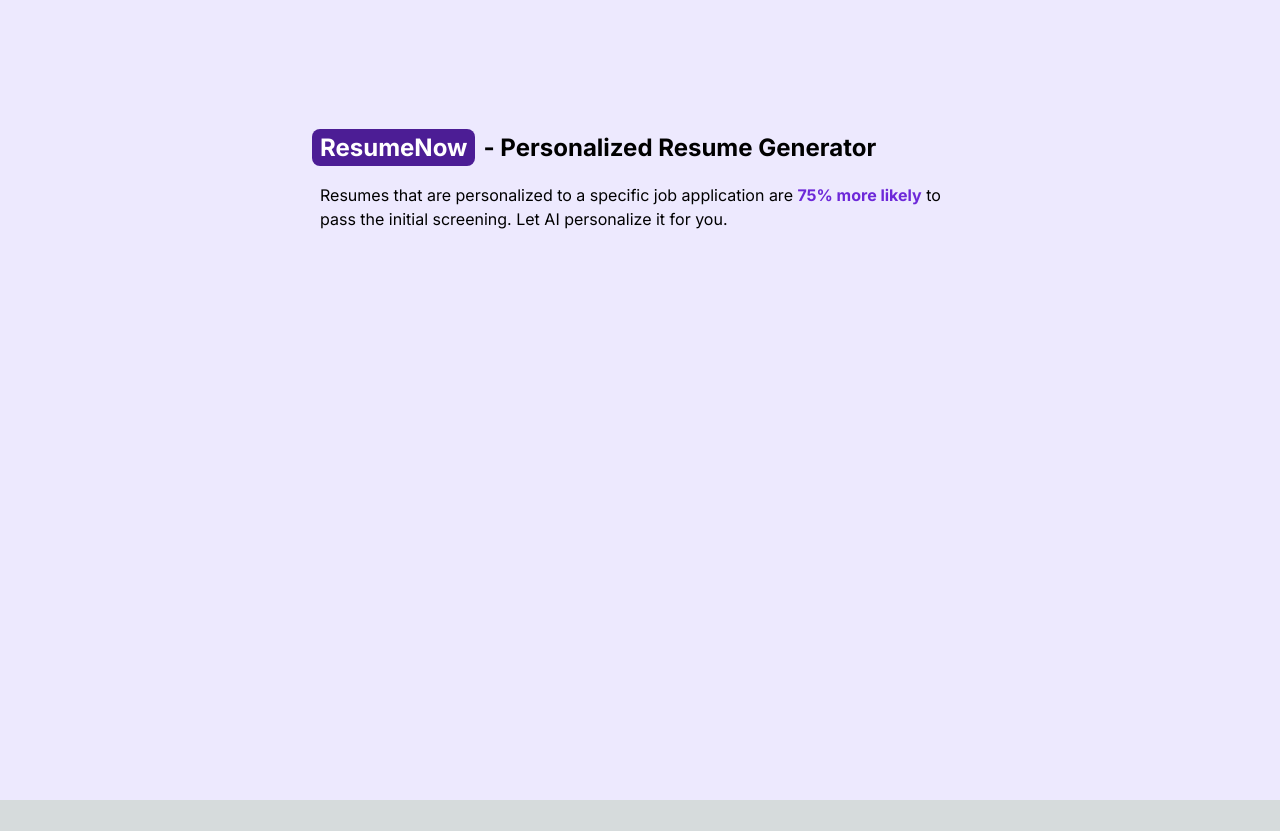
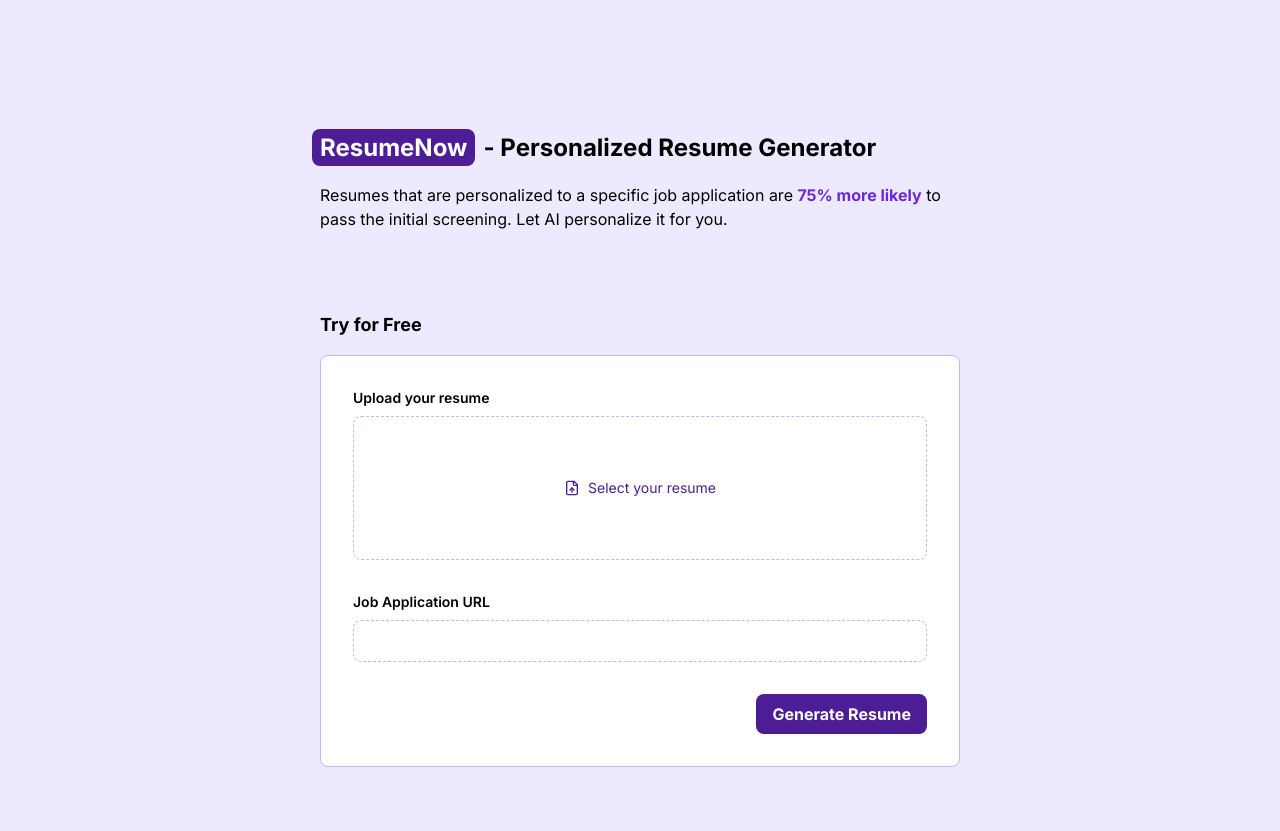
Before and after one commit to ScottMktn/ResumeNow, a Next.js app: page / in a window 1280 px wide. Before the commit the page ends 800 px from the top, so only its background shows below. Built offline with nearby package versions, Linux system fonts and the light colour scheme.

Commit message:
add resume form back

```diff
--- a/app/page.tsx
+++ b/app/page.tsx
@@ -14,7 +14,9 @@
         <span className="text-violet-700 font-bold">75% more likely</span> to
         pass the initial screening. Let AI personalize it for you.
       </p>
-      <div className="pt-16">{/* <ResumeForm /> */}</div>
+      <div className="pt-16">
+        <ResumeForm />
+      </div>
     </main>
   );
 }
```
